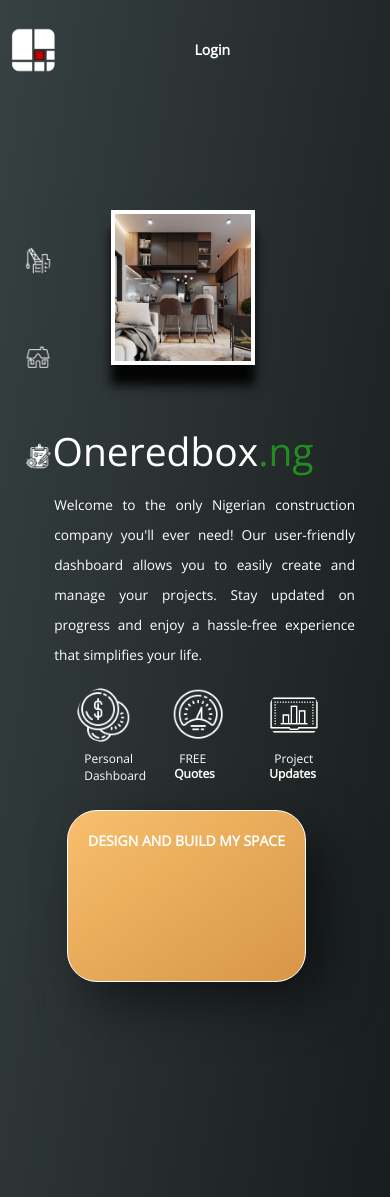
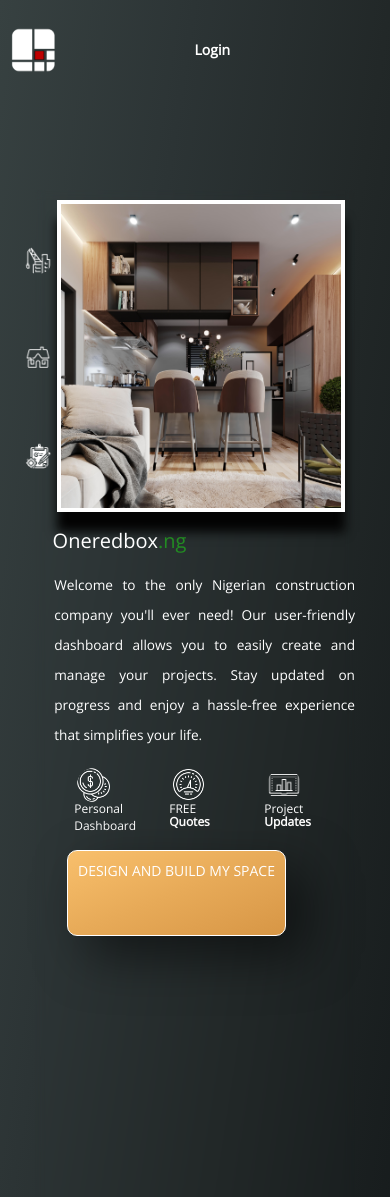
Before and after one commit to TheOrbMaverick/Oneredbox-ng, a Flask app: page / in a window 390 px wide. Shown: the top 1197 px of the page. Run offline with Flask 2, Linux system fonts and the light colour scheme; some libraries are stand-ins or nearby versions.

Commit message:
recommit style

```diff
--- a/static/css/style.css
+++ b/static/css/style.css
@@ -182,7 +182,7 @@
     text-transform: uppercase;
     font-weight: bold;
     min-width: 30%;
-    min-height: 8%;
+    min-height: 4%;
     box-shadow: 2rem 2rem 5rem rgba(0, 0, 0, .5);
     border: 1px solid white;
     transition: .4s;
@@ -495,33 +495,74 @@
 @media screen and (max-width: 1000px) {
     .mainImage {
         border-radius:0%;
-        top: 2rem;
-        width: 90%;
+        top: 1rem;
+        min-width: 90%;
         height: auto;
-        right: 10rem;
+        right: 1rem;
     }
 
     .headingText {
-        top: 20rem;
-        font-size: clamp(3rem, 10vw, 5rem);
+        top: 30rem;
+        font-size: clamp(2rem, 2vw, 4rem);
     }
 
     .paraText {
-        top: 30rem;
+        top: 38rem;
+    }
+
+    .descriptions {
+        top: 54rem;
+    }
+
+    .features {
+        padding-right: 4rem;
+        height: 1rem;
+        width: auto;
+    }
+
+    .circle {
+        width: auto;
+        max-height: 5rem;
+    }
+
+    .label1 {
+        position: absolute;
+        justify-content: center;
+        color: white;
+        font-size: clamp(0.8rem, 3.5vw, 1.2rem);
+        top: 4rem;
+        padding-left: 1rem;
 
     }
 
-    .descriptions {
-        top: 46rem;
-
-    }
-
-    .features {
-        padding-right: 2rem;
+    .label {
+        position: absolute;
+        justify-content: center;
+        color: white;
+        font-size: clamp(0.8rem, 3.5vw, 1.2rem);
+        top: 5rem;
+        padding-left: 1rem;
+        margin-top: .4rem;
     }
 
     .mainBtn {
-        top: 56rem;
+        position: absolute;
+        margin-top: 0rem;
+        padding: 1rem;
+        color: white;
+        margin-top: 1rem;
+        top: 65rem;
+        border-radius: 1rem;
+        background-image: linear-gradient(to left top, #d79645, #dfa04f, #e7aa58, #f0b562, #f8bf6c);
+        text-decoration: none;
+        text-align: center;
+        text-transform: uppercase;
+        font-weight: 100;
+        min-width: 30%;
+        min-height: 4%;
+        box-shadow: 2rem 2rem 5rem rgba(0, 0, 0, .5);
+        border: 1px solid white;
+        transition: .4s;
         left: 10%;
     }
 
--- a/templates/projects.html
+++ b/templates/projects.html
@@ -36,7 +36,7 @@
                         <img src="{{url_for('static', filename = '/images/designs/1.jpg')}}" alt="">
                     </li>
                     <li>
-                        <p class="headingText">Bathroom with toilet and bath tub in an apartment.</p>
+                        <p class="headingText">Bathroom with toilet and bath tub.</p>
                         <img src="{{url_for('static', filename = '/images/designs/2.jpg')}}" alt="">
                     </li>
                     <li>
@@ -48,7 +48,7 @@
                         <img src="{{url_for('static', filename = '/images/designs/4.jpg')}}" alt="">
                     </li>
                     <li>
-                        <p class="headingText">Perspective view of an apartment. Also shows the parking area.</p>
+                        <p class="headingText">Perspective view of building design.</p>
                         <img src="{{url_for('static', filename = '/images/designs/5.jpg')}}" alt="">
                     </li>
                     <li>
@@ -68,7 +68,7 @@
                         <img src="{{url_for('static', filename = '/images/designs/10.jpg')}}" alt="">
                     </li>
                     <li>
-                        <p class="headingText">Spacious bathroom with toilet and bath tub in an apartment. </p>
+                        <p class="headingText">Spacious bathroom with toilet and bath. </p>
                         <img src="{{url_for('static', filename = '/images/designs/11.jpg')}}" alt="">
                     </li>
                     <li>
```
